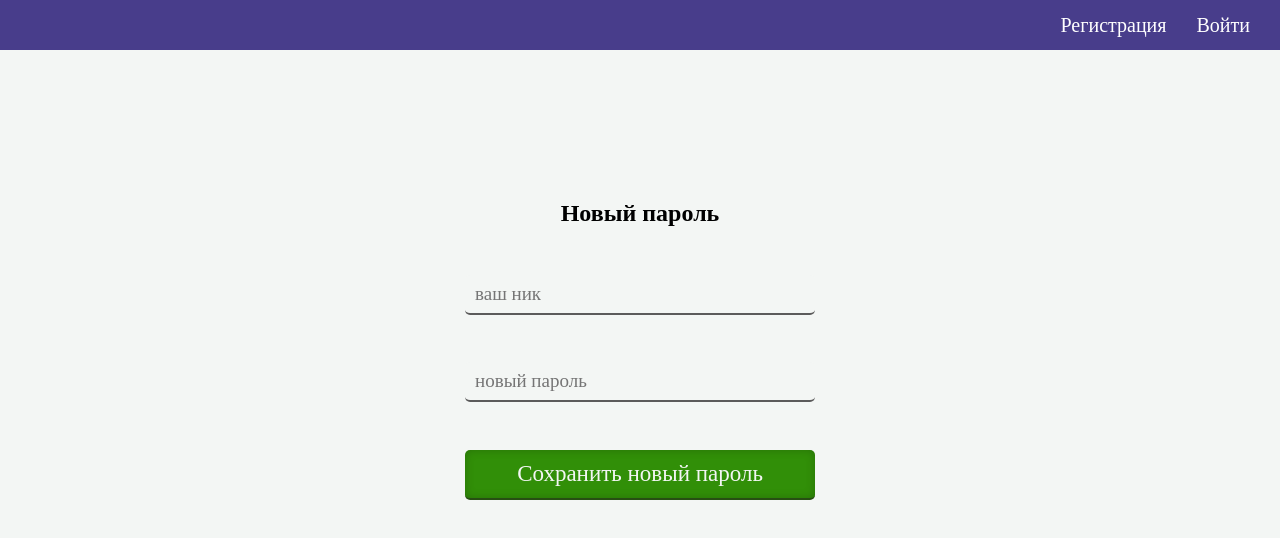
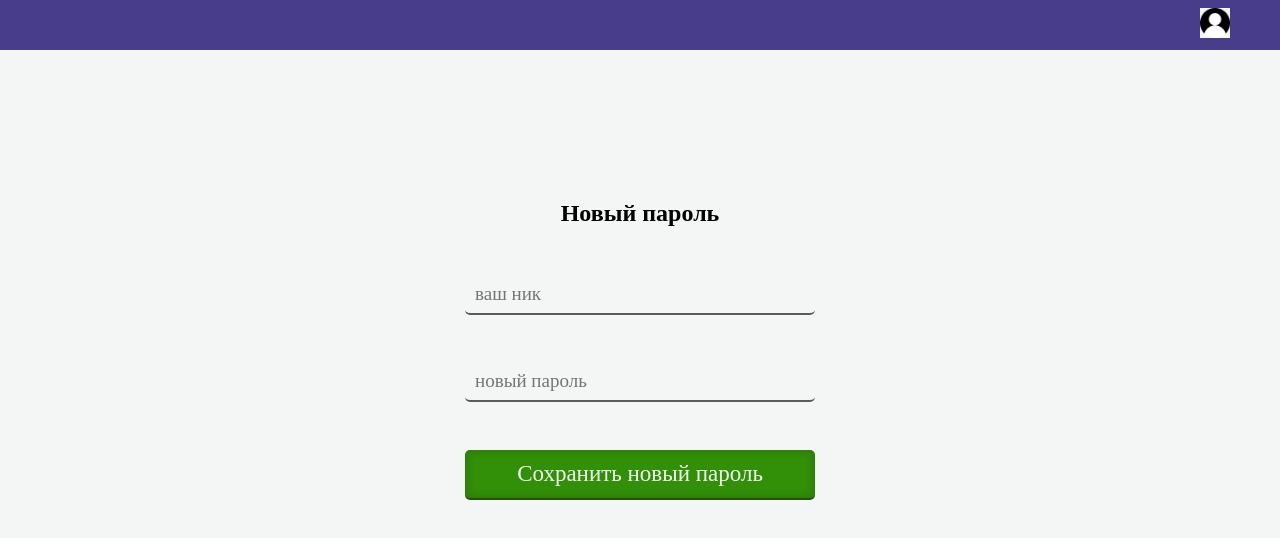
Before and after one commit to student-Alex-Bond/test-constructor, a React (Create React App) app: page / in a window 1280 px wide. Shown: the top 538 px of the page. Built offline with nearby package versions, Linux system fonts and the light colour scheme.

Commit message:
add component UserMenu

```diff
--- a/src/components/Header/Header.tsx
+++ b/src/components/Header/Header.tsx
@@ -1,11 +1,20 @@
 import React from 'react';
 import styles from './Header.module.css'
+import { UserMenu } from '../UserMenu/UserMenu';
+
+
+
 const Header = () => {
+    const isAuth = true
+
     return (
         <div className={styles.header}>
-            <a>Регистрация</a>
-            <a>Войти</a>
+            {isAuth ? <UserMenu /> :
+                <label>
+                    <a>Регистрация</a>
+                    <a>Войти</a></label>}
         </div>
+
     );
 };
 
--- /dev/null
+++ b/src/components/UserMenu/UserMenu.module.css
@@ -0,0 +1,42 @@
+.wrapper {
+    position: relative;
+    background-color: transparent;
+}
+
+.ava {
+    width: 30px;
+    margin-right: 50px;
+    cursor: pointer;
+}
+
+.menu {
+    position: absolute;
+    top: 42px;
+    right: 5px;
+    cursor: pointer;
+    border: 1px solid;
+    border-radius: 5%;
+    display: flex;
+    flex-direction: column;
+    align-items: center;
+    opacity: 1;
+    transition: .55s opacity, .55s visibility;
+}
+
+.menuCollapsed {
+    opacity: 0;
+    visibility: collapse;
+    transition: .55s opacity, .55s visibility;
+}
+
+.menu>div {
+    border-radius: 5%;
+    width: 100%;
+    font-size: 20px;
+    color: darkslateblue;
+    padding: 0 10px;
+}
+
+.menu>div:hover {
+    background-color: blue;
+}
--- /dev/null
+++ b/src/components/UserMenu/UserMenu.tsx
@@ -0,0 +1,37 @@
+import { userInfo } from "os";
+import React, { DetailedHTMLProps, HTMLAttributes } from "react";
+import avatar from '../../date/user-icon-4.png'
+import styles from './UserMenu.module.css';
+
+type UserMenuType = DetailedHTMLProps<HTMLAttributes<HTMLDivElement>, HTMLDivElement>
+
+const UserMenu = (props: UserMenuType) => {
+
+    const [viewMenu, setViewMenu] = React.useState<boolean>(true)
+
+    const collapse = () => {
+        setViewMenu(!viewMenu)
+    }
+
+    let finalClass = `${styles.menu}`
+
+    if (viewMenu) {
+        finalClass = `${styles.menu} ${styles.menuCollapsed}`
+    }
+
+    return (
+        <div className={styles.wrapper}>
+            <img className={styles.ava}
+                src={avatar} alt={'avatar photo'}
+                onClick={collapse} />
+            <div className={finalClass} onClick={collapse}>
+                <div>Профиль</div>
+                <div>Мои тесты</div>
+                <div>Завершенные</div>
+                <div>Выйти</div>
+            </div>
+        </div>
+    )
+}
+
+export { UserMenu }
```
Also changed, not shown: src/date/user-icon-4.png (added), 1 other file (tests, documents, lock files or other folders).
